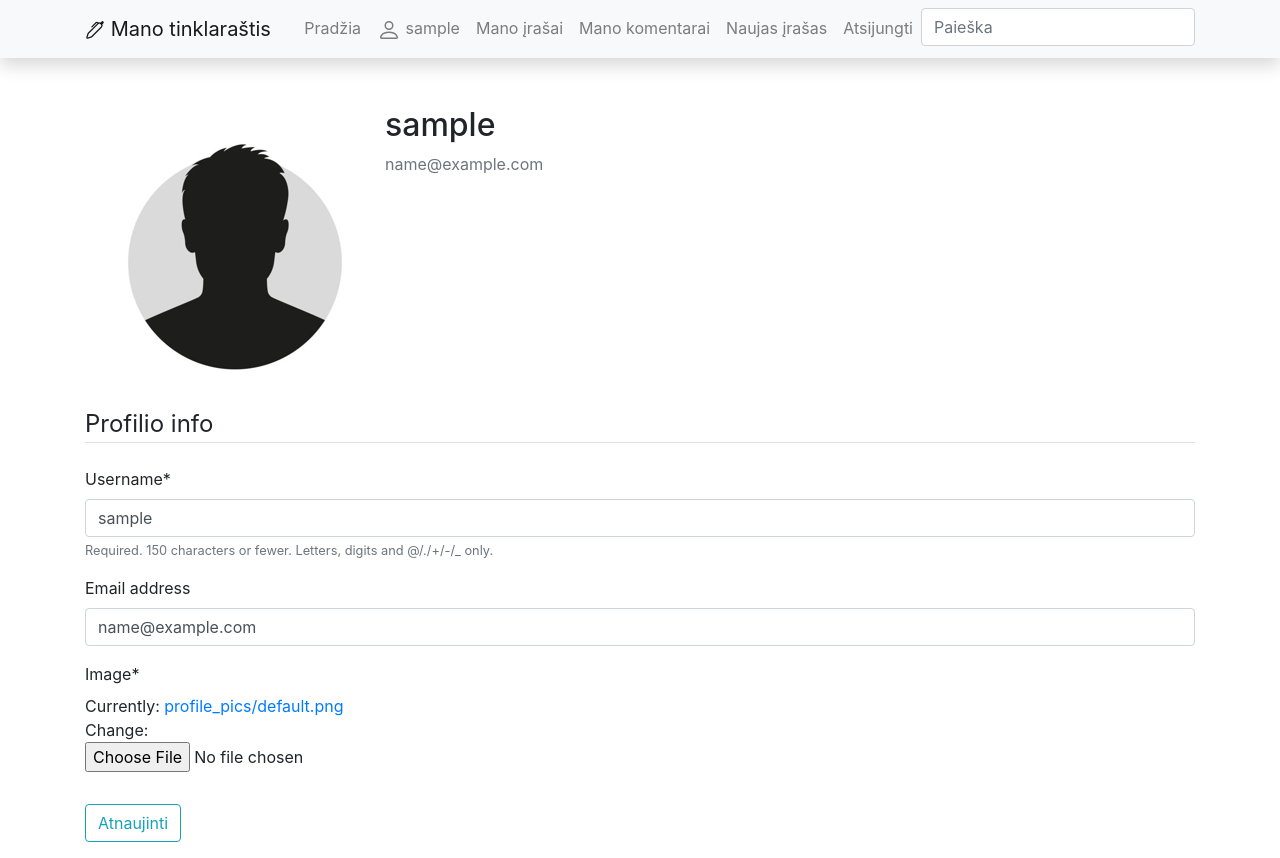
After one commit to DonatasNoreika/tinklarastis_2023_09, a Django app: page /profile/ in a window 1280 px wide. The commit adds this page. Run offline with Django 4.2, Linux system fonts and the light colour scheme; the visitor is signed in with stand-in values (Sample User, id 1); some libraries are stand-ins or nearby versions.

Commit message:
3 etapas: +Padaryti vartotojo profilį (redaguojamą)

```diff
--- a/mysite/blog/admin.py
+++ b/mysite/blog/admin.py
@@ -1,5 +1,5 @@
 from django.contrib import admin
-from .models import Post, Comment, Image
+from .models import Post, Comment, Image, Profile
 
 class CommentsInline(admin.TabularInline):
     model = Comment
@@ -13,3 +13,4 @@ class PostAdmin(admin.ModelAdmin):
 admin.site.register(Post, PostAdmin)
 admin.site.register(Comment)
 admin.site.register(Image)
+admin.site.register(Profile)
--- a/mysite/blog/apps.py
+++ b/mysite/blog/apps.py
@@ -4,3 +4,6 @@ from django.apps import AppConfig
 class BlogConfig(AppConfig):
     default_auto_field = 'django.db.models.BigAutoField'
     name = 'blog'
+
+    def ready(self):
+        from .signals import create_profile, save_profile
--- a/mysite/blog/forms.py
+++ b/mysite/blog/forms.py
@@ -1,7 +1,20 @@
-from .models import Comment
+from .models import Comment, Profile
 from django import forms
+from django.contrib.auth.models import User
 
 class CommentForm(forms.ModelForm):
     class Meta:
         model = Comment
         fields = ['content']
+
+
+class UserUpdateForm(forms.ModelForm):
+    class Meta:
+        model = User
+        fields = ['username', 'email']
+
+
+class ProfileUpdateForm(forms.ModelForm):
+    class Meta:
+        model = Profile
+        fields = ['image']
--- a/mysite/blog/models.py
+++ b/mysite/blog/models.py
@@ -1,7 +1,7 @@
 from django.db import models
 from django.contrib.auth.models import User
 from tinymce.models import HTMLField
-
+from PIL import Image as PIL_Image
 
 # Create your models here.
 class Post(models.Model):
@@ -28,3 +28,18 @@ class Comment(models.Model):
 
 class Image(models.Model):
     photo = models.ImageField(verbose_name="Nuotrauka", upload_to="post_photos", null=True, blank=True)
+
+class Profile(models.Model):
+    user = models.OneToOneField(User, on_delete=models.CASCADE)
+    image = models.ImageField(default="profile_pics/default.png", upload_to="profile_pics")
+
+    def __str__(self):
+        return f"{self.user.username} profile"
+
+    def save(self, *args, **kwargs):
+        super().save(*args, **kwargs)
+        img = PIL_Image.open(self.image.path)
+        if img.height > 300 or img.width > 300:
+            output_size = (300, 300)
+            img.thumbnail(output_size)
+            img.save(self.image.path)
--- /dev/null
+++ b/mysite/blog/signals.py
@@ -0,0 +1,16 @@
+from django.db.models.signals import post_save  # signalas (būna įvairių)
+from django.contrib.auth.models import User     # siuntėjas
+from django.dispatch import receiver            # priėmėjas (dekoratorius)
+from .models import Profile
+
+# Sukūrus vartotoją automatiškai sukuriamas ir profilis.
+@receiver(post_save, sender=User) # jeigu išsaugojamas User objektas, inicijuojama f-ja po dekoratoriumi
+def create_profile(sender, instance, created, **kwargs): # instance yra ką tik sukurtas User objektas.
+    if created:
+        Profile.objects.create(user=instance)
+
+
+# Pakoregavus vartotoją, išsaugomas ir profilis
+@receiver(post_save, sender=User)
+def save_profile(sender, instance, **kwargs):
+    instance.profile.save()
--- a/mysite/blog/templates/base.html
+++ b/mysite/blog/templates/base.html
@@ -18,7 +18,7 @@
 <!-- Navigation -->
 <nav class="navbar navbar-expand-lg navbar-light bg-light static-top mb-5 shadow">
     <div class="container">
-        <a class="navbar-brand" href="#">
+        <a class="navbar-brand" href="">
             <svg class="bi bi-pen" width="1em" height="1em" viewBox="0 0 16 16" fill="currentColor"
                  xmlns="http://www.w3.org/2000/svg">
                 <path fill-rule="evenodd"
@@ -38,7 +38,7 @@
                     <a class="nav-link" href="{% url 'posts' %}">Pradžia</a>
                 </li>
                 {% if user.is_authenticated %}
-                <li class="nav-item"><a class="nav-link" href="#">
+                <li class="nav-item"><a class="nav-link" href="{% url 'profile' %}">
                     <svg class="bi bi-person" width="1.5em" height="1.5em" viewBox="0 0 16 16" fill="currentColor"
                          xmlns="http://www.w3.org/2000/svg">
                         <path fill-rule="evenodd"
--- /dev/null
+++ b/mysite/blog/templates/profile.html
@@ -0,0 +1,24 @@
+{% extends "base.html" %}
+{% block "content" %}
+    <div class="content-section">
+      <div class="media">
+        <img class="rounded-circle account-img" src="{{ user.profile.image.url }}">
+        <div class="media-body">
+          <h2 class="account-heading">{{ user.username }}</h2>
+          <p class="text-secondary">{{ user.email }}</p>
+        </div>
+      </div>
+        {% load crispy_forms_tags %}
+      <form method="POST" enctype="multipart/form-data">
+            {% csrf_token %}
+            <fieldset class="form-group">
+                <legend class="border-bottom mb-4">Profilio info</legend>
+                {{ u_form|crispy }}
+                {{ p_form|crispy }}
+            </fieldset>
+            <div class="form-group">
+                <button class="btn btn-outline-info" type="submit">Atnaujinti</button>
+            </div>
+        </form>
+    </div>
+{% endblock %}
--- a/mysite/blog/urls.py
+++ b/mysite/blog/urls.py
@@ -14,4 +14,5 @@ urlpatterns = [
     path('posts/<int:pk>/update/', views.PostUpdateView.as_view(), name="post_update"),
     path('posts/<int:post_id>/commentdelete/<int:pk>/', views.CommentDeleteView.as_view(), name="post_delete"),
     path('posts/<int:post_id>/commentedit/<int:pk>/', views.CommentUpdateView.as_view(), name="post_edit"),
+    path('profile/', views.profile, name='profile'),
 ]
--- a/mysite/blog/views.py
+++ b/mysite/blog/views.py
@@ -2,7 +2,7 @@ from django.shortcuts import render, reverse, redirect
 from django.views import generic
 from .models import Post, Comment
 from django.views.generic.edit import FormMixin
-from .forms import CommentForm
+from .forms import CommentForm, UserUpdateForm, ProfileUpdateForm
 from django.views.decorators.csrf import csrf_protect
 from django.contrib.auth.forms import User
 from django.contrib import messages
@@ -172,3 +172,23 @@ class CommentUpdateView(LoginRequiredMixin, UserPassesTestMixin, generic.UpdateV
         form.instance.post = Post.objects.get(pk=self.kwargs['post_id'])
         form.save()
         return super().form_valid(form)
+
+
+def profile(request):
+    if request.method == "POST":
+        u_form = UserUpdateForm(request.POST, instance=request.user)
+        p_form = ProfileUpdateForm(request.POST, request.FILES, instance=request.user.profile)
+        if u_form.is_valid() and p_form.is_valid():
+            u_form.save()
+            p_form.save()
+            messages.success(request, f"Profilis atnaujintas")
+            return redirect('profile')
+    else:
+        u_form = UserUpdateForm(instance=request.user)
+        p_form = ProfileUpdateForm(instance=request.user.profile)
+
+    context = {
+        'u_form': u_form,
+        'p_form': p_form,
+    }
+    return render(request, 'profile.html', context)
```
Also changed, not shown: mysite/blog/media/profile_pics/default.png (added).
